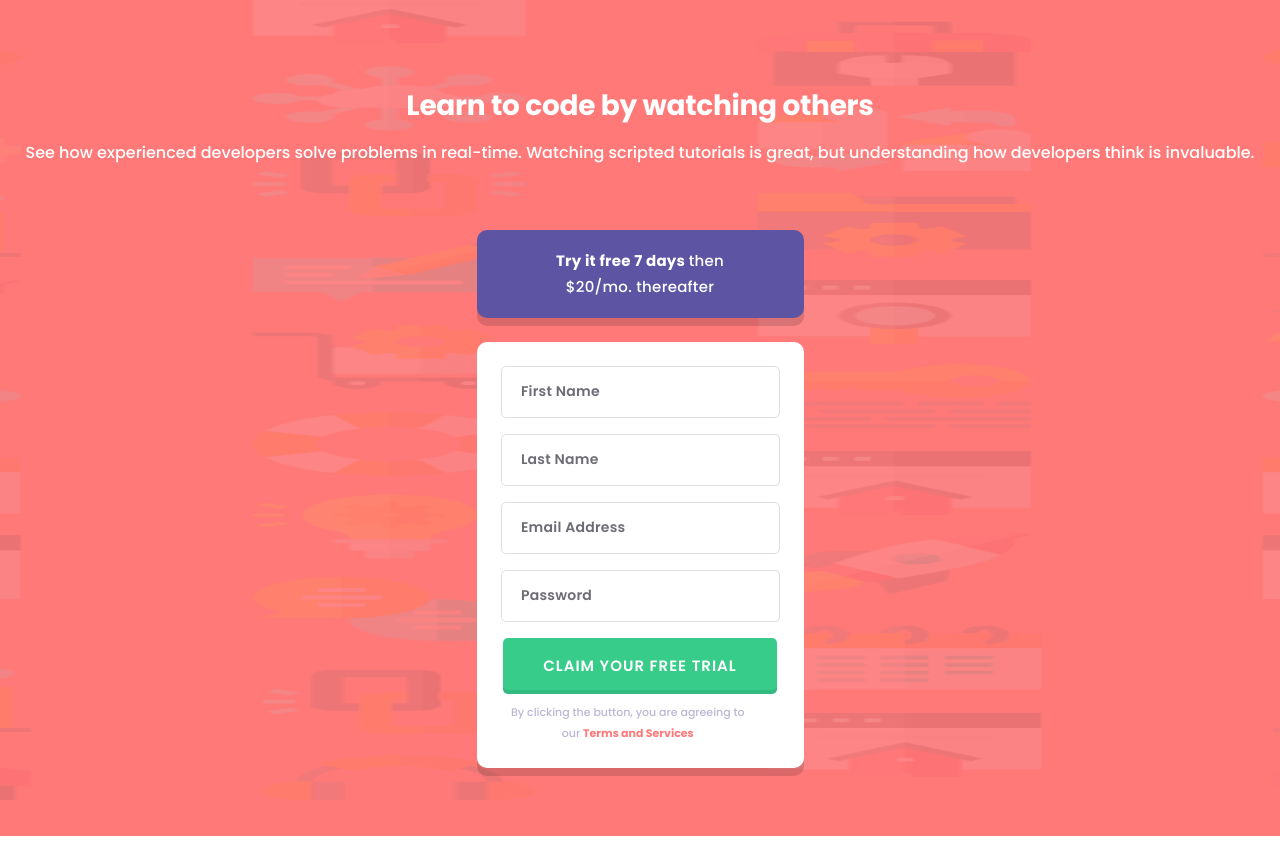
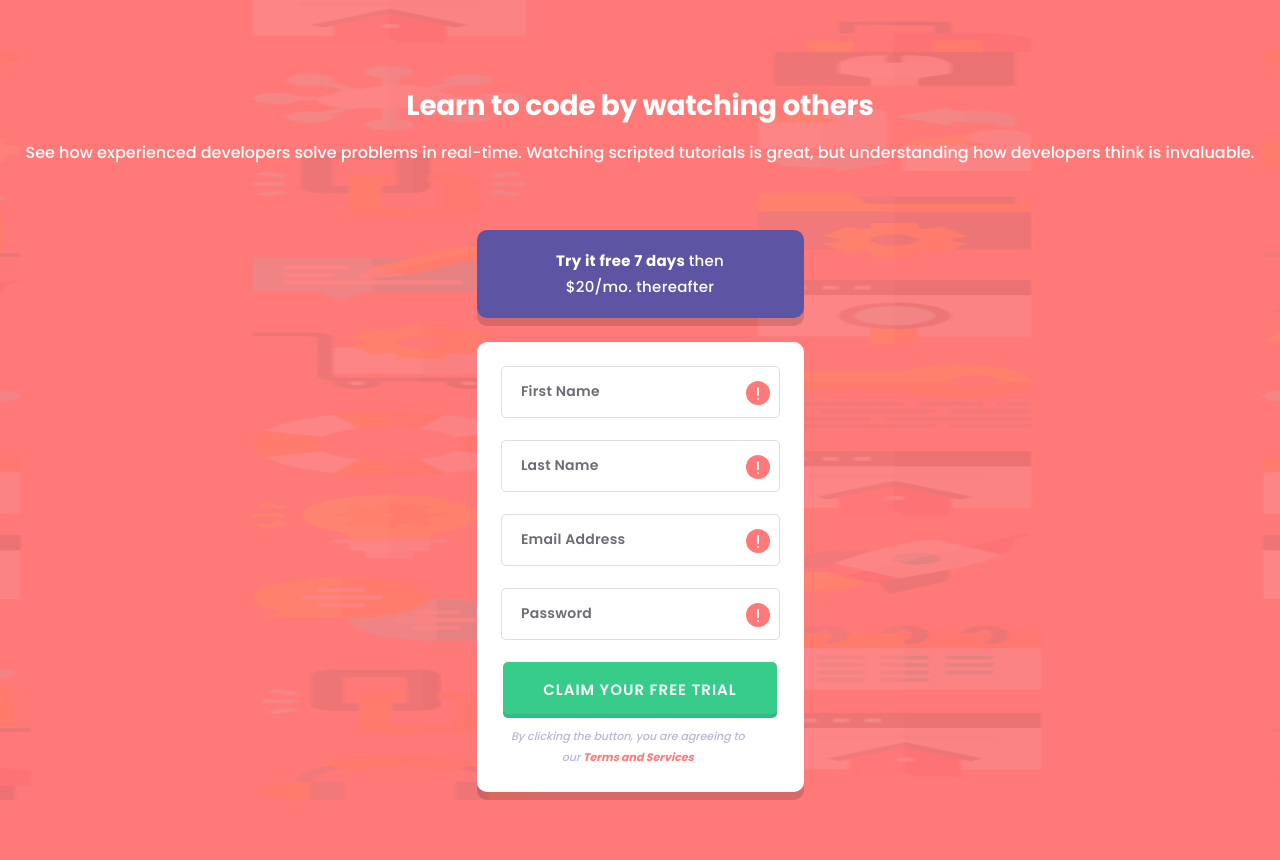
Before and after one commit to achiewe/intro-component-with-sign-up-form, a React (Vite) app: page / in a window 1280 px wide. Before the commit the page ends 836 px from the top, so only its background shows below. Built offline with nearby package versions, Linux system fonts and the light colour scheme.

Commit message:
add react-hook-forms, how to do forms the right way

```diff
--- a/package.json
+++ b/package.json
@@ -10,6 +10,7 @@
     "preview": "vite preview"
   },
   "dependencies": {
+    "@hookform/resolvers": "^3.1.0",
     "react": "^18.2.0",
     "react-dom": "^18.2.0",
     "react-hook-form": "^7.43.9",
--- a/src/components/SignupForm.tsx
+++ b/src/components/SignupForm.tsx
@@ -1,26 +1,67 @@
 import styled from "styled-components";
+import { useForm } from "react-hook-form";
 import PricingBanner from "./PricingBanner";
+import schema from "./schema";
+import { yupResolver } from "@hookform/resolvers/yup";
+import inputTypes from "../components/type";
+import inconError from "../images/icon-error.svg";
+import { useState } from "react";
 
 const SignUpForm = (): JSX.Element => {
+  const {
+    register,
+    handleSubmit,
+    formState: { errors },
+  } = useForm<inputTypes>({
+    resolver: yupResolver(schema),
+  });
+
+  const onSubmit = (data: inputTypes) => {
+    console.log(data);
+  };
   return (
     <SignUpMain>
       <PricingBanner />
-      <Form>
+      <Form onSubmit={handleSubmit(onSubmit)}>
         <label>
-          <input type="text" placeholder="First Name" />
+          <input
+            type="text"
+            placeholder="First Name"
+            {...register("firstName")}
+          />
+          <img src={inconError} alt="error icon" />
+          <p>{errors.firstName?.message} </p>
         </label>
         <label>
-          <input type="text" placeholder="Last Name" />
+          <input
+            type="text"
+            placeholder="Last Name"
+            {...register("lastName")}
+          />
+          <img src={inconError} alt="error icon" />
+          <p>{errors.lastName?.message} </p>
         </label>
         <label>
-          <input type="email" placeholder="Email Address" />
+          <input
+            type="email"
+            placeholder="Email Address"
+            {...register("email")}
+          />
+          <img src={inconError} alt="error icon" />
+          <p>{errors.email?.message} </p>
         </label>
         <label>
-          <input type="password" placeholder="Password" />
+          <input
+            type="password"
+            placeholder="Password"
+            {...register("password")}
+          />
+          <img src={inconError} alt="error icon" />
+          <p>{errors.password?.message} </p>
         </label>
         <div>
           <button>CLAIM YOUR FREE TRIAL</button>
-          <p>
+          <p className="p-click">
             By clicking the button, you are agreeing to our{" "}
             <span>Terms and Services</span>
           </p>
@@ -39,12 +80,13 @@ const SignUpMain = styled.main`
   gap: 24px;
 `;
 
-const Form = styled.form`
+const Form = styled.form<{}>`
   width: 327px;
   display: flex;
   flex-direction: column;
   justify-content: center;
   align-items: center;
+
   gap: 16px;
   padding: 24px;
   background-color: #ffffff;
@@ -52,8 +94,20 @@ const Form = styled.form`
   box-shadow: 0px 8px 0px rgba(0, 0, 0, 0.14688);
 
   label {
+    display: flex;
+    flex-direction: column;
+    justify-content: flex-end;
+    align-items: flex-end;
+    width: 100%;
+    gap: 6px;
     position: relative;
-    width: 100%;
+  }
+
+  img {
+    position: absolute;
+    top: 15px;
+    right: 10px;
+    display: block;
   }
 
   input {
@@ -61,6 +115,18 @@ const Form = styled.form`
     padding: 15px 0 15px 19.41px;
     border: 1px solid #dedede;
     border-radius: 5px;
+    /* border: ${(props) =>
+      props.onSubmit ? "1px solid #dedede" : "2px solid #FF7979"}; */
+  }
+
+  p {
+    font-size: 11px;
+    font-style: italic;
+    font-weight: 500;
+    line-height: 17px;
+    letter-spacing: 0px;
+    text-align: right;
+    color: #ff7979;
   }
 
   ::placeholder {
@@ -93,7 +159,7 @@ const Form = styled.form`
       color: #ffffff;
     }
 
-    p {
+    .p-click {
       font-size: 11px;
       font-weight: 500;
       line-height: 21px;
--- /dev/null
+++ b/src/components/schema.ts
@@ -0,0 +1,10 @@
+import * as yup from "yup";
+
+const schema = yup.object().shape({
+  firstName: yup.string().required("First Name cannot be empty"),
+  lastName: yup.string().required("Last Name cannot be empty"),
+  email: yup.string().email().required("Looks like this is not an email"),
+  password: yup.string().min(8).max(20).required("Password cannot be empty"),
+});
+
+export default schema;
--- /dev/null
+++ b/src/components/type.ts
@@ -0,0 +1,6 @@
+export default interface inputTypes {
+  firstName: string;
+  lastName: string;
+  email: string;
+  password: string;
+}
```
Also changed, not shown: 1 other file (tests, documents, lock files or other folders).
